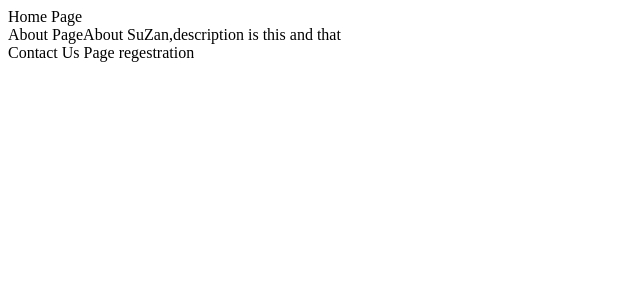
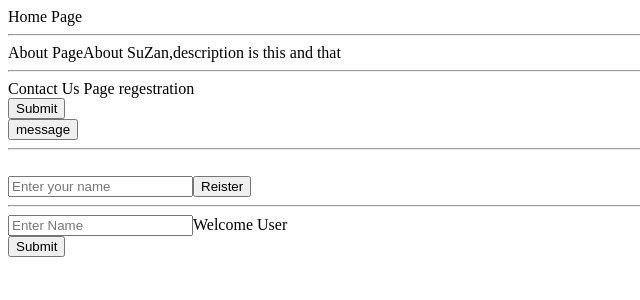
Before and after one commit to ST079/react, a React (Vite) app in the folder blogApp/: page / in a window 1280 px wide. Shown: the top 300 px of the page, without its empty margins (0-640 px from the left). Built offline with nearby package versions, Linux system fonts and the light colour scheme.

Commit message:
useState

```diff
--- a/blogApp/src/App.jsx
+++ b/blogApp/src/App.jsx
@@ -6,8 +6,10 @@ const App = () => {
   return (
     <>
       <Home />
+      <hr />
       <About title="About SuZan" />
-      <Contact formType="regestration"/>
+      <hr />
+      <Contact formType="regestration" />
     </>
   );
 };
--- a/blogApp/src/pages/Contact.jsx
+++ b/blogApp/src/pages/Contact.jsx
@@ -1,5 +1,56 @@
+import { useState } from "react";
 const Contact = (props) => {
-  return <div>Contact Us Page {props.formType}</div>;
+  const register = () => {
+    alert("Thank you for regestration");
+  };
+
+  const sendform = (name) => {
+    // const name = prompt("Enter your name : ");
+    alert(`Thankyou ${name}`);
+  };
+
+  const msg = () => {
+    const name = document.getElementById("name").value;
+    alert(`Thankyou ${name}`);
+  };
+
+  const [name, setName] = useState("");
+  const checkRole = () => {
+    // setName(document.getElementById("role").value) === "sujan" ? (
+    //   <Admin />
+    // ) : (
+    //   <User />
+    // );
+    const name = setName(document.getElementById("role").value);
+    console.log(name);
+  };
+
+  return (
+    <div>
+      Contact Us Page {props.formType}
+      <br />
+      <button onClick={register}>Submit</button>
+      <br />
+      <button onClick={() => sendform("Sujan")}>message</button>
+      <hr />
+      <br />
+      <input type="text" placeholder="Enter your name" name="name" id="name" />
+      <button onClick={msg}>Reister</button>
+      <hr />
+      <input type="text" placeholder="Enter Name" id="role" />
+      {name === "sujan" ? <Admin /> : <User />}
+      <br />
+      <button onClick={checkRole}>Submit</button>
+    </div>
+  );
+};
+
+const Admin = () => {
+  return <>Welcome Admin</>;
+};
+
+const User = () => {
+  return <>Welcome User</>;
 };
 
 export default Contact;
```
